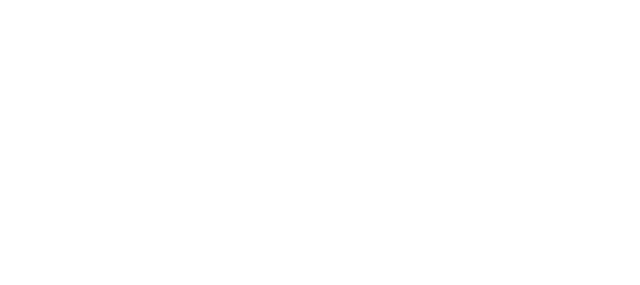
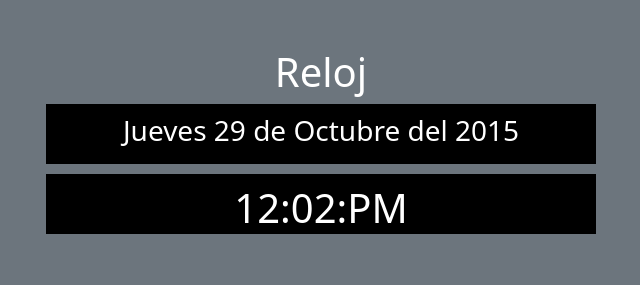
Before and after one commit to Lucaspozziok64/reloj-JS, a plain HTML site: page index.html in a window 1280 px wide. Shown: the whole page, without its empty margins (319-959 px from the left). Drawn offline with nearby package versions, Linux system fonts and the light colour scheme.

Commit message:
agregue maquetado, diseño del reloj icluyendo estilos, colores y demas en index

```diff
--- a/css/style.css
+++ b/css/style.css
@@ -0,0 +1,33 @@
+main {
+    display: flex;
+    justify-content: center;
+    align-items: center;
+}
+
+.contenedorFecha {
+    background-color: #000000;
+    color: white;
+    text-align: center;
+    height: 60px;
+    margin-bottom: 10px;
+    padding: 10px;
+}
+
+.contenedorHora {
+    background-color: #000000;
+    color: white;
+    text-align: center;
+    height: 60px;
+    padding: 10px;
+}
+
+@media (min-width: 767px) {
+    .contenedorFecha {
+        width: 550px;
+    }
+
+    .contenedorHora {
+        width: 550px;
+    }
+
+}
--- a/index.html
+++ b/index.html
@@ -3,10 +3,23 @@
 <head>
     <meta charset="UTF-8">
     <meta name="viewport" content="width=device-width, initial-scale=1.0">
+    <link href="https://cdn.jsdelivr.net/npm/bootstrap@5.3.6/dist/css/bootstrap.min.css" rel="stylesheet" integrity="sha384-4Q6Gf2aSP4eDXB8Miphtr37CMZZQ5oXLH2yaXMJ2w8e2ZtHTl7GptT4jmndRuHDT" crossorigin="anonymous">
     <link rel="stylesheet" href="./css/style.css">
     <title>Reloj JS</title>
 </head>
-<body>
+<body class="bg-secondary">
+    <main>
+        <section class="contenedor my-5">
+            <h1 class="text-center text-white">Reloj</h1>
+            <div class="contenedorFecha">
+                <h3>Jueves 29 de Octubre del 2015</h5>
+            </div>
+            <div class="contenedorHora">
+                <h1>12:02:PM</h1>
+            </div>
+        </section>
+    </main>
     <script src="./js/app.js"></script>
+    <script src="https://cdn.jsdelivr.net/npm/bootstrap@5.3.6/dist/js/bootstrap.bundle.min.js" integrity="sha384-j1CDi7MgGQ12Z7Qab0qlWQ/Qqz24Gc6BM0thvEMVjHnfYGF0rmFCozFSxQBxwHKO" crossorigin="anonymous"></script>
 </body>
 </html>
```
